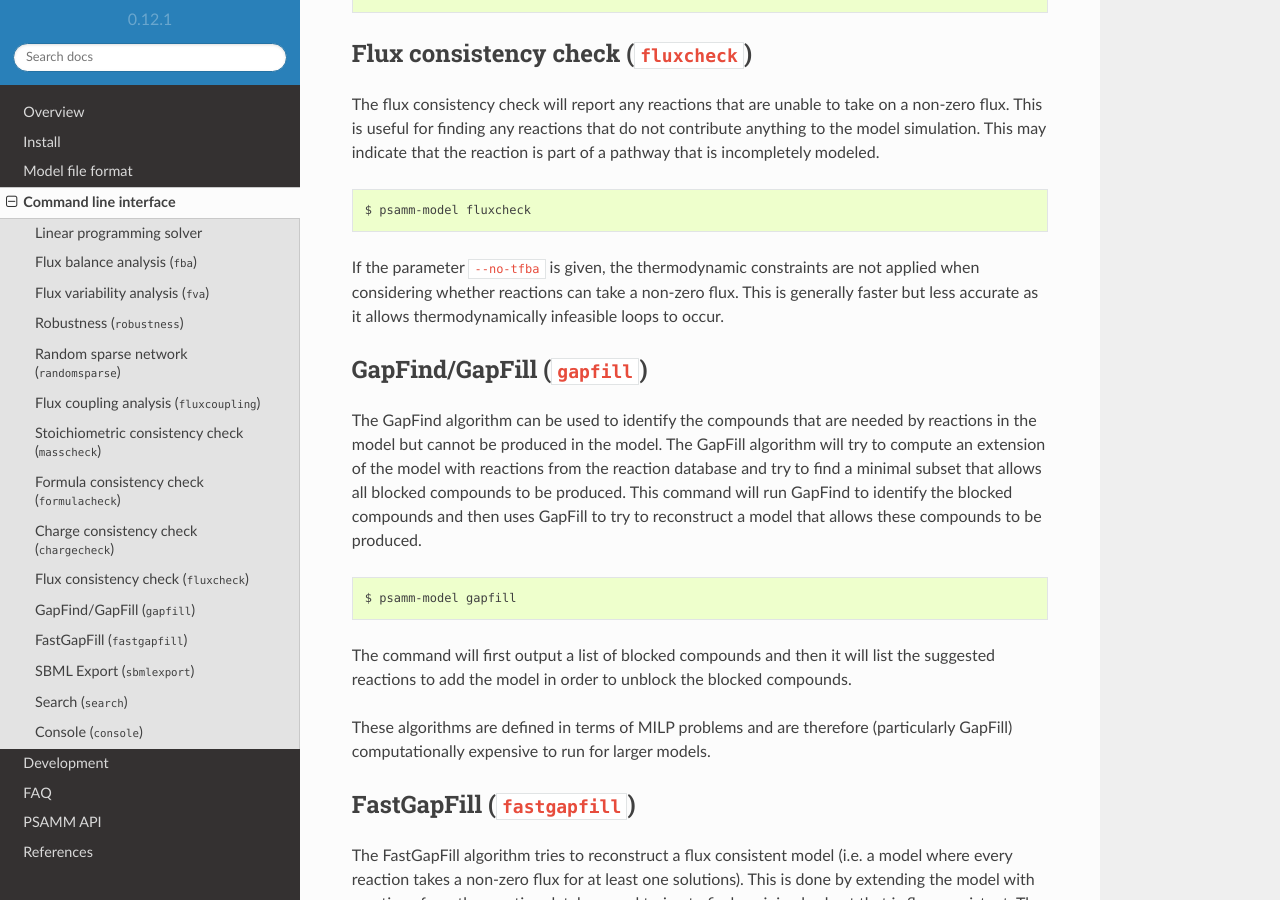
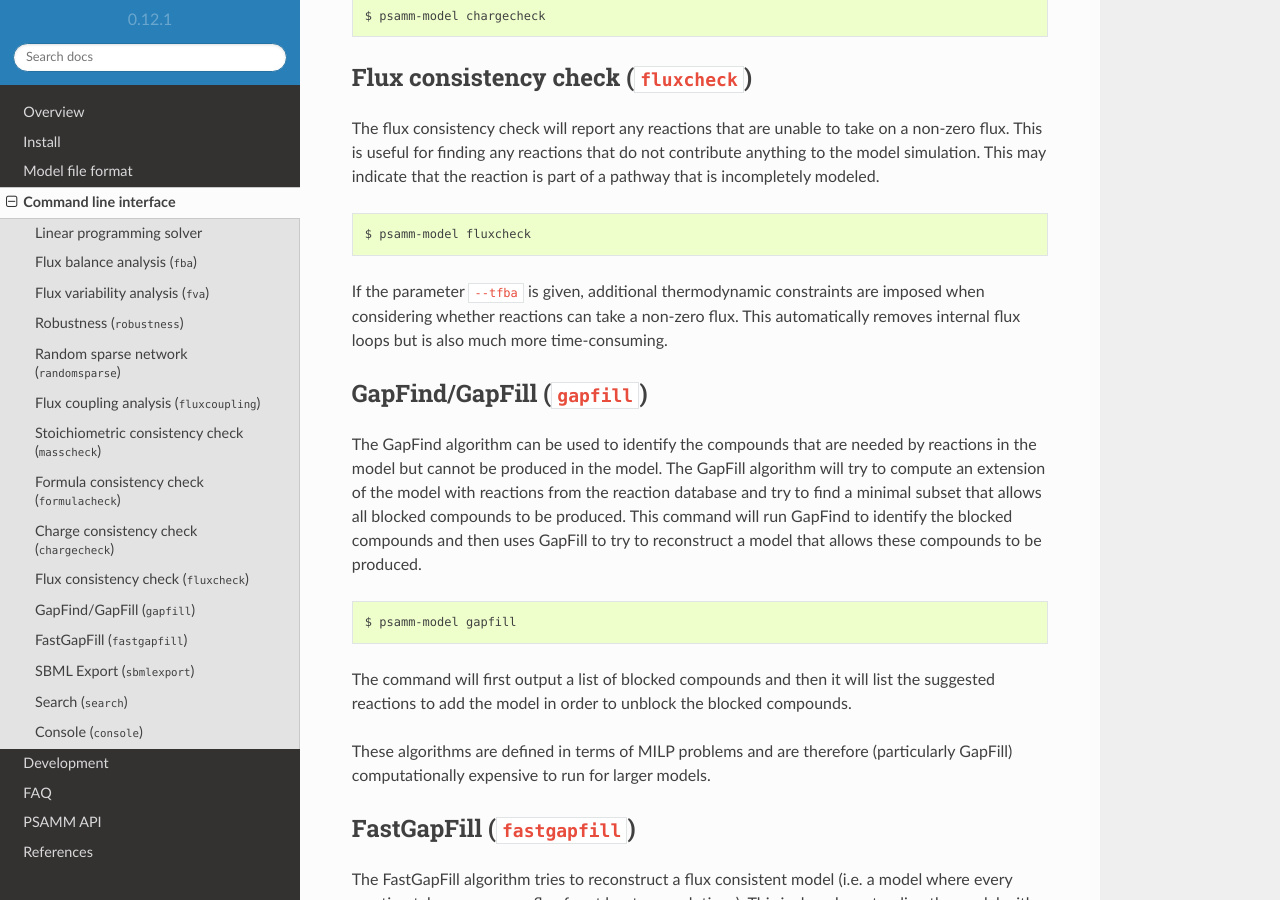
Before and after one commit to zhanglab/psamm, a Sphinx documentation site: the page built from docs/commands.rst, in a window 1280 px wide and 900 px high, scrolled down 5467 px. Built offline with Sphinx 7.4.7 and the Read the Docs theme 2.0.0, drawn with Linux system fonts in a browser that asks for light colours; the version number is read from the project's files by our own code; some of the changed text lies outside the part shown.

Commit message:
docs: Update commands section with changes to --no-tfba

```diff
--- a/docs/commands.rst
+++ b/docs/commands.rst
@@ -110,8 +110,9 @@ In this example the ``PPCK`` reaction has a minimum flux of zero and maximum
 flux of 135.3 units. The ``PTAr`` reaction has a minimum flux of 62.3 and a
 maximum of 1000 units.
 
-If the parameter ``--no-tfba`` is given, the thermodynamic constraints will not
-be included when evaluating model fluxes.
+If the parameter ``--tfba`` is given, additonal thermodynamic constraints will
+be imposed when evaluating model fluxes. This automatically removes internal
+flux loops but is much more time-consuming.
 
 Robustness (``robustness``)
 ---------------------------
@@ -284,10 +285,9 @@ reaction is part of a pathway that is incompletely modeled.
 
     $ psamm-model fluxcheck
 
-If the parameter ``--no-tfba`` is given, the thermodynamic constraints are not
-applied when considering whether reactions can take a non-zero flux. This is
-generally faster but less accurate as it allows thermodynamically infeasible
-loops to occur.
+If the parameter ``--tfba`` is given, additional thermodynamic constraints are
+imposed when considering whether reactions can take a non-zero flux. This
+automatically removes internal flux loops but is also much more time-consuming.
 
 GapFind/GapFill (``gapfill``)
 -----------------------------
```
